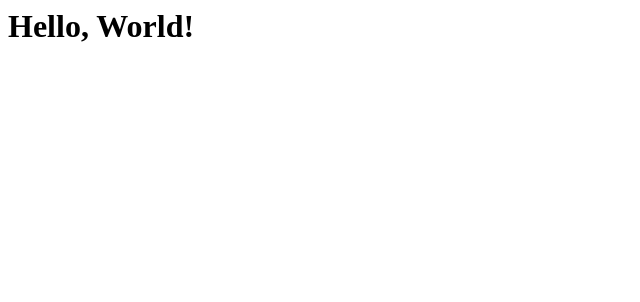
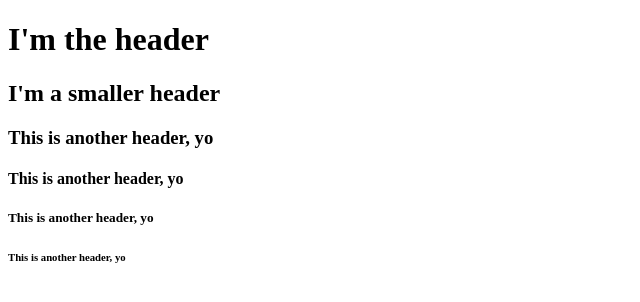
Before and after one commit to amberan77/resume, a plain HTML site: page index.html in a window 1280 px wide. Shown: the whole page, without its empty margins (0-640 px from the left). Drawn offline with Linux system fonts and the light colour scheme.

Commit message:
learned about self-closing tags and h tags

```diff
--- a/index.html
+++ b/index.html
@@ -1 +1,25 @@
-<h1>Hello, World!</h1>
+<!doctype html>
+<html>
+	<head>
+		<!--
+			A
+				B
+					C
+
+		-->
+
+		<!-- Hello, this is our comment -->
+
+		<title>My First Website</title>
+
+	</head>
+	<body>
+		<h1>I'm the header</h1>
+		<h2>I'm a smaller header</h2>
+		<h3>This is another header, yo</h3>
+		<h4>This is another header, yo</h4>
+		<h5>This is another header, yo</h5>
+		<h6>This is another header, yo</h6>
+
+	</body>
+</html>
```
